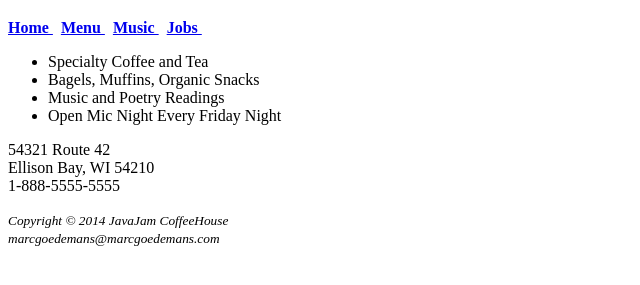
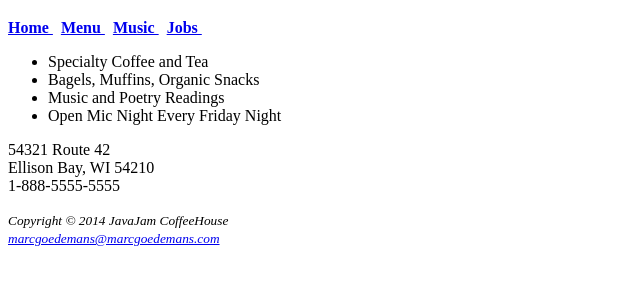
Before and after one commit to MarcGoedemans/JavaJam--MarcGoedemans-, a plain HTML site: page index.html in a window 1280 px wide. Shown: the part 61-346 px from the top of the page, without its empty margins (0-640 px from the left). Drawn offline with Linux system fonts and the light colour scheme.

Commit message:
feat: add jobs.html menu.html music.html

```diff
--- a/index.html
+++ b/index.html
@@ -31,7 +31,7 @@
      1-888-5555-5555
   <footer>
     <small><i><p>Copyright &copy; 2014 JavaJam CoffeeHouse</i></small><br>
-    <small><i>marcgoedemans@marcgoedemans.com</i></small>
+    <small><i><a href="mailto:marcgoedemans@marcgoedemans.com">marcgoedemans@marcgoedemans.com</a></i></small>
   </footer>
 
  </body>
```
